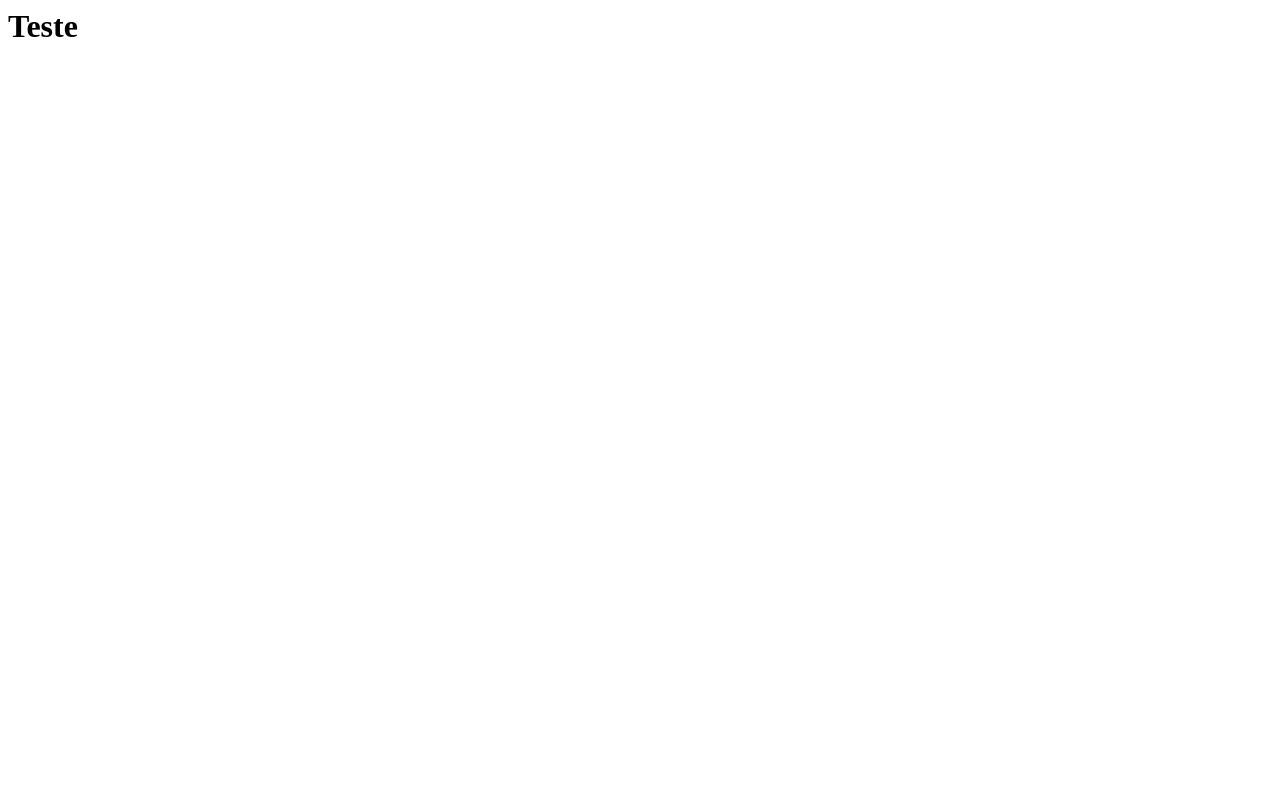
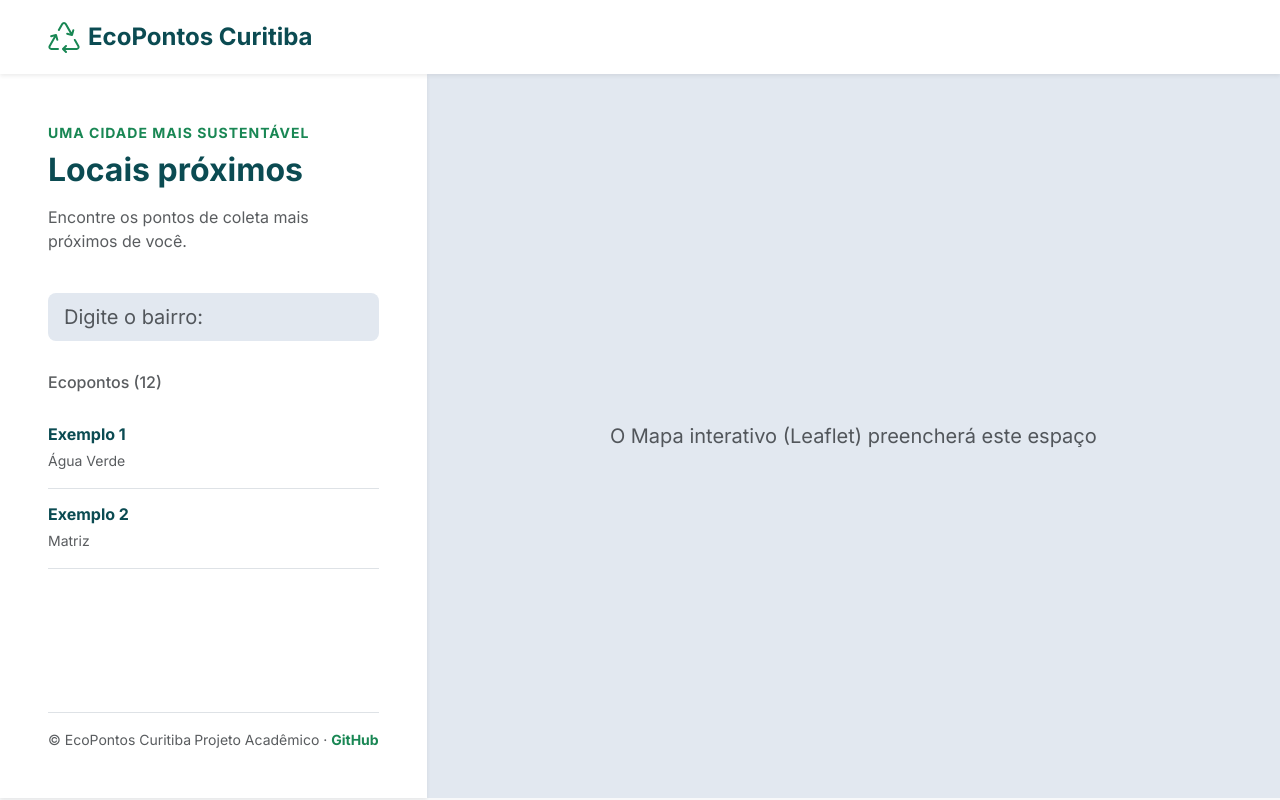
Before and after one commit to Guhzzin/ProjetoEcopontos, a website: page frontend/index.html in a window 1280 px wide. Drawn offline with nearby package versions, Linux system fonts and the light colour scheme.

Commit message:
feat: adiciona layout responsivo do mapa e configura .gitignore

```diff
--- a/frontend/index.html
+++ b/frontend/index.html
@@ -1 +1,86 @@
-<h1>Teste</h1>
+<!doctype html>
+<html lang="en" data-bs-theme="light">
+    <head>
+        <title>Eco Pontos Curitiba</title>
+        <meta charset="utf-8" />
+        <meta name="viewport" content="width=device-width, initial-scale=1" />
+
+        <!-- tipografia -->
+        <link rel="preconnect" href="https://fonts.googleapis.com">
+        <link rel="preconnect" href="https://fonts.gstatic.com" crossorigin>
+        <link href="https://fonts.googleapis.com/css2?family=Inter:wght@400;500;600;700&display=swap" rel="stylesheet">
+
+        <!-- Bootstrap CSS local -->
+        <link href="node_modules/bootstrap/dist/css/bootstrap.min.css" rel="stylesheet">
+
+        <!-- CSS -->
+        <link href="style.css" rel="stylesheet">
+    </head>
+
+    <body class="bg-light">
+
+        <!-- Navbar -->
+        <nav class="navbar navbar-light bg-white py-3 shadow-sm position-relative" style="z-index: 20;">
+            <div class="container-fluid px-4 px-lg-5">
+                <a class="navbar-brand d-flex align-items-center gap-2" href="#">
+                    <!-- Ícone  -->
+                    <svg xmlns="http://www.w3.org/2000/svg" width="32" height="32" fill="currentColor"
+                        class="bi bi-recycle text-success" viewBox="0 0 16 16">
+                            <path d="M9.302 1.256a1.5 1.5 0 0 0-2.604 0l-1.704 2.98a.5.5 0 0 0 .869.497l1.703-2.981a.5.5 0 0 1 .868 0l2.54 4.444-1.256-.337a.5.5 0 1 0-.26.966l2.415.647a.5.5 0 0 0 .613-.353l.647-2.415a.5.5 0 1 0-.966-.259l-.333 1.242zM2.973 7.773l-1.255.337a.5.5 0 1 1-.26-.966l2.416-.647a.5.5 0 0 1 .612.353l.647 2.415a.5.5 0 0 1-.966.259l-.333-1.242-2.545 4.454a.5.5 0 0 0 .434.748H5a.5.5 0 0 1 0 1H1.723A1.5 1.5 0 0 1 .421 12.24zm10.89 1.463a.5.5 0 1 0-.868.496l1.716 3.004a.5.5 0 0 1-.434.748h-5.57l.647-.646a.5.5 0 1 0-.708-.707l-1.5 1.5a.5.5 0 0 0 0 .707l1.5 1.5a.5.5 0 1 0 .708-.707l-.647-.647h5.57a1.5 1.5 0 0 0 1.302-2.244z"/>
+                    </svg>
+                    <!-- mb-0 e fs-4 consertam a margem padrão da tag h2 dentro de links -->
+                    <h2 class="mb-0 fs-4 fw-bold text-brand-dark">EcoPontos Curitiba</h2>
+                </a>
+            </div>
+        </nav>
+
+        <!-- Conteúdo principal -->
+    <!-- Conteúdo principal -->
+<main class="container-fluid p-0 app-wrapper">
+    <!-- Adicionada a classe app-row e removido o h-100 -->
+    <div class="row g-0 app-row">
+
+        <!-- Col esquerda (em baixo no mobile, à esquerda no pc) -->
+        <div class="col-md-4 bg-white p-4 p-lg-5 sidebar-container d-flex flex-column shadow-sm order-2 order-md-1" style="z-index: 10;">            <!-- cabeçalho da coluna -->
+            <div class="mb-4">
+                <p class="text-success fw-bold text-uppercase small mb-2" style="letter-spacing: 1px;">Uma cidade mais sustentável</p>
+                <h2 class="fw-bold mb-3 text-brand-dark">Locais próximos</h2>
+                <p class="text-muted">Encontre os pontos de coleta mais próximos de você.</p>
+            </div>
+
+            <!-- barra de pesquisa -->
+            <input type="text" class="form-control form-control-lg mb-4 search-box border-0" style="background-color: #e2e8f0; border-radius: 8px;" placeholder="Digite o bairro:">
+
+            <!-- lista dinâmica -->
+            <div class="list-group list-group-flush mt-2 flex-grow-1">
+                <h6 class="text-muted mb-3">Ecopontos (12)</h6>
+                <a href="#" class="list-group-item list-group-item-action py-3 px-0 border-bottom">
+                    <h6 class="mb-1 fw-bold text-brand-dark">Exemplo 1</h6>
+                    <small class="text-muted">Água Verde</small>
+                </a>
+                <a href="#" class="list-group-item list-group-item-action py-3 px-0 border-bottom">
+                    <h6 class="mb-1 fw-bold text-brand-dark">Exemplo 2</h6>
+                    <small class="text-muted">Matriz</small>
+                </a>
+            </div>
+
+            <!-- mini rodapé -->
+            <div class="mt-auto pt-3 border-top text-muted small d-flex justify-content-between align-items-center">
+                <span>&copy; EcoPontos Curitiba</span>
+                <span>Projeto Acadêmico &middot; <a href="https://github.com/EcoPontosCuritiba" target="_blank" class="text-success text-decoration-none fw-bold">GitHub</a></span>
+            </div>
+        </div>
+
+        <!-- Col direita (por cima no mobile, à direita no pc) -->
+        <div class="col-md-8 position-relative map-container order-1 order-md-2">            <div id="div-do-mapa" class="w-100 h-100 d-flex align-items-center justify-content-center" style="background-color: #e2e8f0;">
+                <span class="text-muted fs-5">O Mapa interativo (Leaflet) preencherá este espaço</span>
+            </div>
+        </div>
+
+    </div>
+</main>
+
+        <!-- Bootstrap JavaScript -->
+        <script src="node_modules/bootstrap/dist/js/bootstrap.bundle.min.js"></script>
+    </body>
+</html>
--- /dev/null
+++ b/frontend/style.css
@@ -0,0 +1,81 @@
+ /* 1. tipografia  */
+        body {
+            font-family: 'Inter', sans-serif;
+            background-color: #f8fafc; /* fundo */
+            overflow: hidden; /* remove barra de rolagem */
+        }
+
+        /* 2. cores */
+        :root {
+            --brand-dark: #0b4b52;
+            --brand-light: #e2e8f0;
+        }
+
+        /* 3. classes customizadas */
+        .text-brand-dark {
+            color: var(--brand-dark) !important;
+        }
+        .letter-spacing-wide {
+            letter-spacing: 1px;
+        }
+
+        /* 4. estrutura do edge-to-edge */
+        .main-layout {
+            /* 76px é aproximadamente a altura da Navbar */
+            height: calc(100vh - 76px);
+        }
+
+        .sidebar {
+            z-index: 10;
+            overflow-y: auto; /* barra de rolagem SÓ para a lista, se tiver muitos endereços */
+            box-shadow: 4px 0 15px rgba(0,0,0,0.05); /* sombra lateral */
+        }
+
+        .map-wrapper {
+            background-color: var(--brand-light);
+            height: 100%;
+            width: 100%;
+        }
+
+        /* 5. barra de pesquisa customizada */
+        .search-box {
+            background-color: #f1f5f9;
+            border: 2px solid transparent;
+            transition: all 0.2s ease-in-out;
+        }
+        .search-box:focus {
+            background-color: #ffffff;
+            border-color: #198754; /* text-success do Bootstrap */
+            box-shadow: 0 0 0 0.25rem rgba(25, 135, 84, 0.15);
+        }
+
+/* mobile */
+html, body {
+    height: auto !important;
+    overflow-x: hidden;
+    overflow-y: auto !important; /* garante scroll */
+}
+
+.app-wrapper, .app-row, .sidebar-container {
+    height: auto !important;
+    min-height: 0 !important;
+}
+
+.map-container {
+    height: 50vh !important; /* mapa ocupa metade da tela */
+    min-height: 300px;
+}
+
+/* pc e tablets */
+@media (min-width: 768px) {
+    html, body {
+        height: 100vh !important;
+        overflow: hidden !important; /* trava scroll global no PC */
+    }
+    .app-wrapper, .app-row, .map-container, .sidebar-container {
+        height: calc(100vh - 76px) !important; /* trava as colunas no tamanho da tela */
+    }
+    .sidebar-container {
+        overflow-y: auto !important; /* Cria a barra de rolagem APENAS na lista */
+    }
+}
```
Also changed, not shown: frontend/package.json (added, +16 -0 lines), 1 other file.
